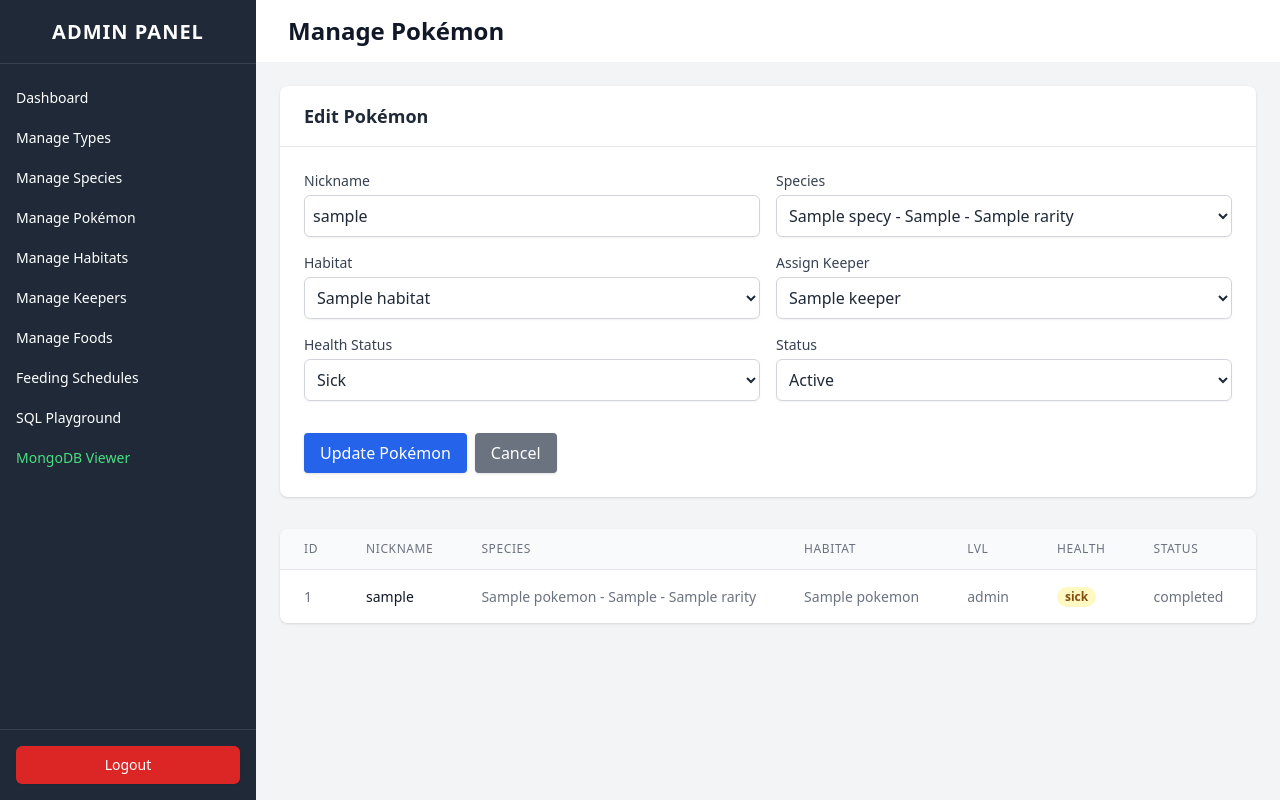
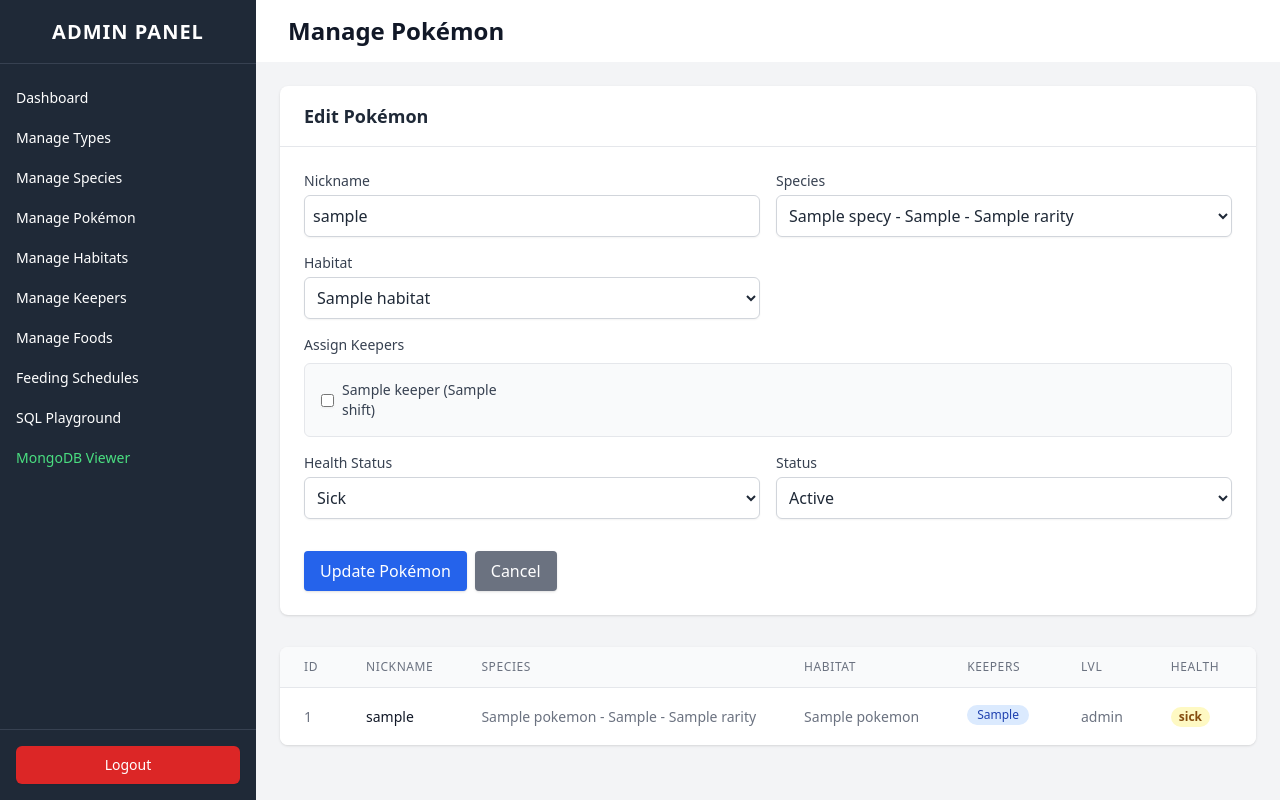
Before and after one commit to catursetyo/pokezoo-dbs, a FastAPI app: template app/templates/admin/pokemon.html in a window 1280 px wide. Run offline with FastAPI, Linux system fonts and the light colour scheme; the template is opened without the code that fills it: most values are stand-ins (such as "Sample title", 1, 10 or a date in 2020); some libraries are stand-ins or nearby versions.

Commit message:
feat: update pokemon & keeper relation

```diff
--- a/app/templates/admin/layout.html
+++ b/app/templates/admin/layout.html
@@ -23,7 +23,7 @@
             <a href="/auth/logout" class="block w-full text-center px-4 py-2 border border-transparent rounded-md shadow-sm text-sm font-medium text-white bg-red-600 hover:bg-red-700">Logout</a>
         </div>
     </div>
-    <div class="flex-1 overflow-hidden">
+    <div class="flex-1 overflow-hidden flex flex-col">
         <header class="bg-white shadow">
             <div class="max-w-7xl mx-auto py-4 px-4 sm:px-6 lg:px-8">
                 <h1 class="text-2xl font-bold leading-tight text-gray-900">{% block header_title %}Admin{% endblock %}</h1>
--- a/app/templates/admin/pokemon.html
+++ b/app/templates/admin/pokemon.html
@@ -35,13 +35,17 @@
                     {% endfor %}
                 </select>
             </div>
-            <div>
-                <label class="block text-sm font-medium text-gray-700">Assign Keeper</label>
-                <select name="keeper_id" required class="mt-1 block w-full rounded-md border-gray-300 shadow-sm focus:border-blue-500 focus:ring-blue-500 border p-2 bg-white">
+            <div class="md:col-span-2">
+                <label class="block text-sm font-medium text-gray-700 mb-2">Assign Keepers</label>
+                <div class="mt-1 grid grid-cols-2 md:grid-cols-4 gap-4 p-4 border rounded-md bg-gray-50 max-h-32 overflow-y-auto">
                     {% for k in keepers %}
-                    <option value="{{ k.keeper_id }}" {% if edit_item and edit_item.keeper_id == k.keeper_id %}selected{% endif %}>{{ k.name }}</option>
+                    <label class="inline-flex items-center">
+                        <input type="checkbox" name="keeper_ids" value="{{ k.keeper_id }}" class="rounded border-gray-300 text-blue-600 shadow-sm focus:border-blue-300 focus:ring focus:ring-blue-200 focus:ring-opacity-50"
+                        {% if edit_item and k.keeper_id in edit_item.keeper_ids %}checked{% endif %}>
+                        <span class="ml-2 text-sm text-gray-700">{{ k.name }} ({{ k.shift }})</span>
+                    </label>
                     {% endfor %}
-                </select>
+                </div>
             </div>
             {% if edit_item %}
             <div>
@@ -80,6 +84,7 @@
                 <th class="px-6 py-3 text-left text-xs font-medium text-gray-500 uppercase tracking-wider">Nickname</th>
                 <th class="px-6 py-3 text-left text-xs font-medium text-gray-500 uppercase tracking-wider">Species</th>
                 <th class="px-6 py-3 text-left text-xs font-medium text-gray-500 uppercase tracking-wider">Habitat</th>
+                <th class="px-6 py-3 text-left text-xs font-medium text-gray-500 uppercase tracking-wider">Keepers</th>
                 <th class="px-6 py-3 text-left text-xs font-medium text-gray-500 uppercase tracking-wider">Lvl</th>
                 <th class="px-6 py-3 text-left text-xs font-medium text-gray-500 uppercase tracking-wider">Health</th>
                 <th class="px-6 py-3 text-left text-xs font-medium text-gray-500 uppercase tracking-wider">Status</th>
@@ -93,6 +98,15 @@
                 <td class="px-6 py-4 whitespace-nowrap text-sm font-medium text-gray-900">{{ p.nickname }}</td>
                 <td class="px-6 py-4 whitespace-nowrap text-sm text-gray-500">{{ p.species_name }} - {{ p.types_str if p.types_str else 'No Type' }} - {{ p.rarity }}</td>
                 <td class="px-6 py-4 whitespace-nowrap text-sm text-gray-500">{{ p.habitat_name }}</td>
+                <td class="px-6 py-4 text-sm text-gray-500">
+                    {% if p.keepers_str %}
+                        {% for keeper in p.keepers_str.split(',') %}
+                        <span class="inline-flex items-center px-2.5 py-0.5 rounded-full text-xs font-medium bg-blue-100 text-blue-800 mr-1 mb-1">{{ keeper.strip() }}</span>
+                        {% endfor %}
+                    {% else %}
+                        <span class="text-gray-400 italic">None</span>
+                    {% endif %}
+                </td>
                 <td class="px-6 py-4 whitespace-nowrap text-sm text-gray-500">{{ p.level }}</td>
                 <td class="px-6 py-4 whitespace-nowrap text-sm text-gray-500">
                     <span class="px-2 inline-flex text-xs leading-5 font-semibold rounded-full
@@ -115,7 +129,7 @@
             </tr>
             {% else %}
             <tr>
-                <td colspan="8" class="px-6 py-4 text-center text-sm text-gray-500">No Pokémon found.</td>
+                <td colspan="9" class="px-6 py-4 text-center text-sm text-gray-500">No Pokémon found.</td>
             </tr>
             {% endfor %}
         </tbody>
--- a/app/templates/keeper/layout.html
+++ b/app/templates/keeper/layout.html
@@ -16,7 +16,7 @@
             <a href="/auth/logout" class="block w-full text-center px-4 py-2 border border-transparent rounded-md shadow-sm text-sm font-medium text-white bg-red-600 hover:bg-red-700">Logout</a>
         </div>
     </div>
-    <div class="flex-1 overflow-hidden">
+    <div class="flex-1 overflow-hidden flex flex-col">
         <header class="bg-white shadow">
             <div class="max-w-7xl mx-auto py-4 px-4 sm:px-6 lg:px-8">
                 <h1 class="text-2xl font-bold leading-tight text-gray-900">{% block header_title %}Keeper Dashboard{% endblock %}</h1>
```
Also changed, not shown: app/routes/admin/pokemon.py (+19 -12 lines).
